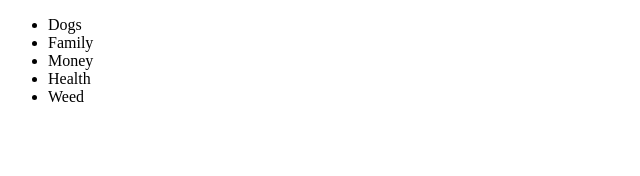
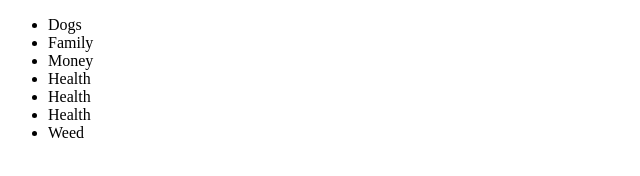
Before and after one commit to BenHuf/my-fav-things, a plain HTML site: page index.html in a window 1280 px wide. Shown: the whole page, without its empty margins (0-640 px from the left). Drawn offline with Linux system fonts and the light colour scheme.

Commit message:
Update index.html
Created merge conflit intentionally

```diff
--- a/index.html
+++ b/index.html
@@ -12,6 +12,8 @@
     <li>Family</li>
     <li>Money</li>
     <li>Health</li>
+    <li>Health</li>
+    <li>Health</li>
     <li>Weed</li>
   </ul>
 </body>
```
